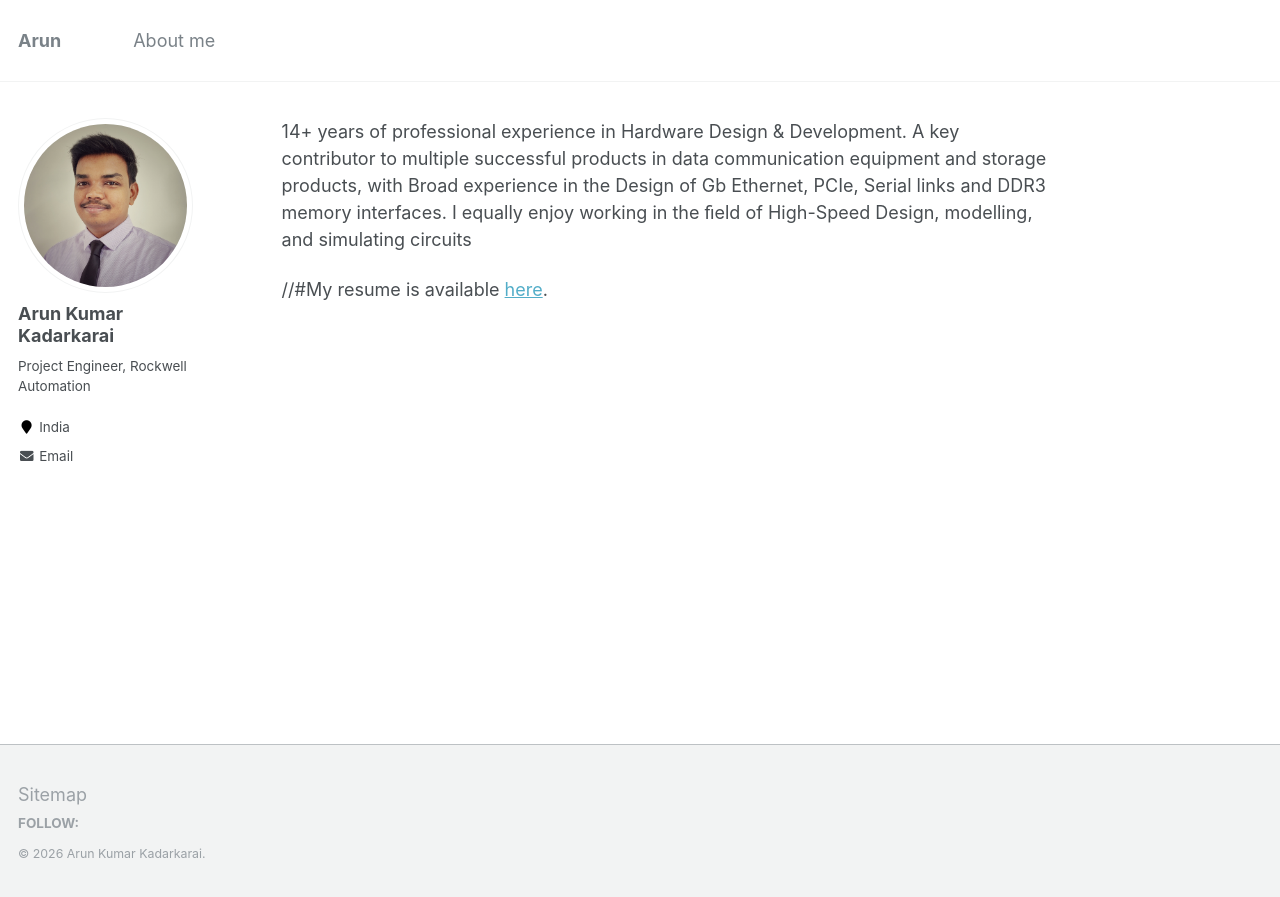
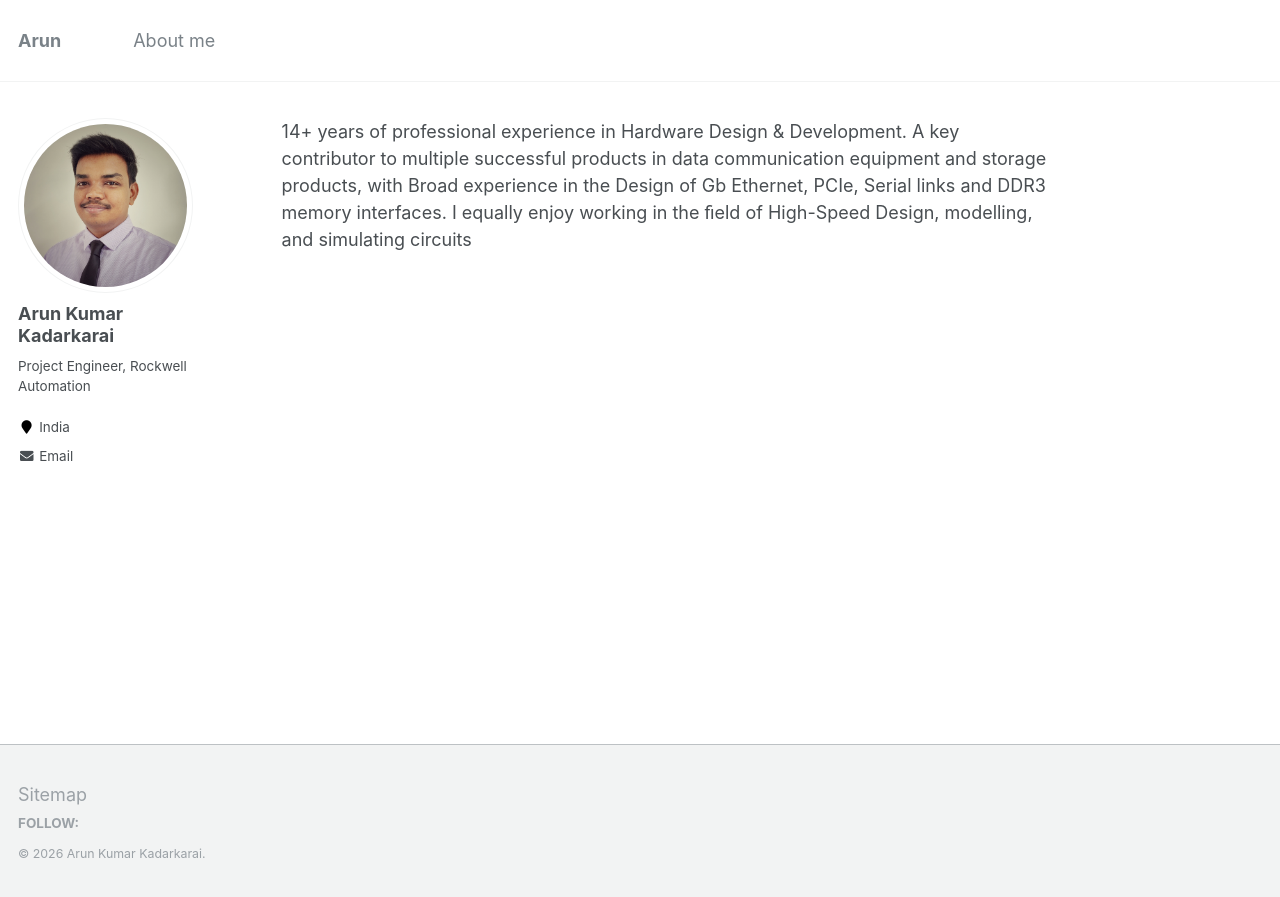
Before and after one commit to arunka97/arunka97.github.io, a Jekyll site: the page built from _pages/about.md, in a window 1280 px wide. Shown: the top 897 px of the page. Built offline with Jekyll 4.4.1, drawn with Linux system fonts in a browser that asks for light colours.

Commit message:
Update about.md

```diff
--- a/_pages/about.md
+++ b/_pages/about.md
@@ -10,7 +10,7 @@ redirect_from:
 
 14+ years of professional experience in Hardware Design & Development. A key contributor to multiple successful products in data communication equipment and storage products, with Broad experience in the Design of Gb Ethernet, PCIe, Serial links and DDR3 memory interfaces. I equally enjoy working in the ﬁeld of High-Speed Design, modelling, and simulating circuits
 
-//#My resume is available [here]().
+
 
 
 
```
